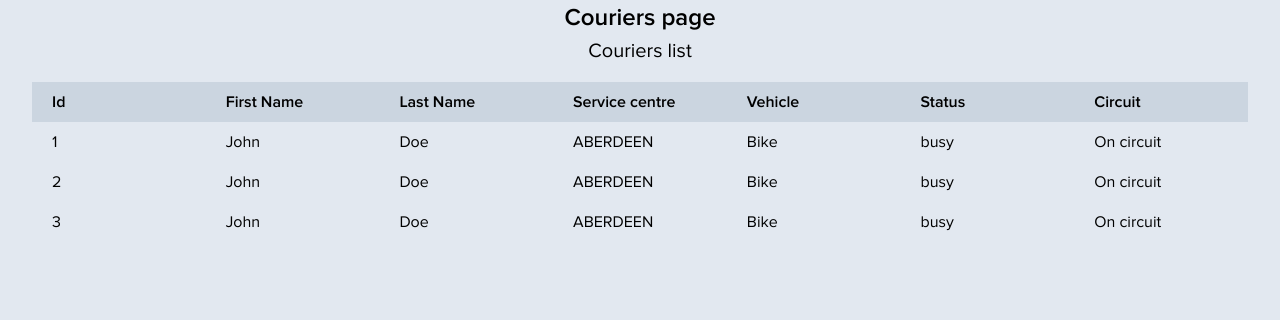
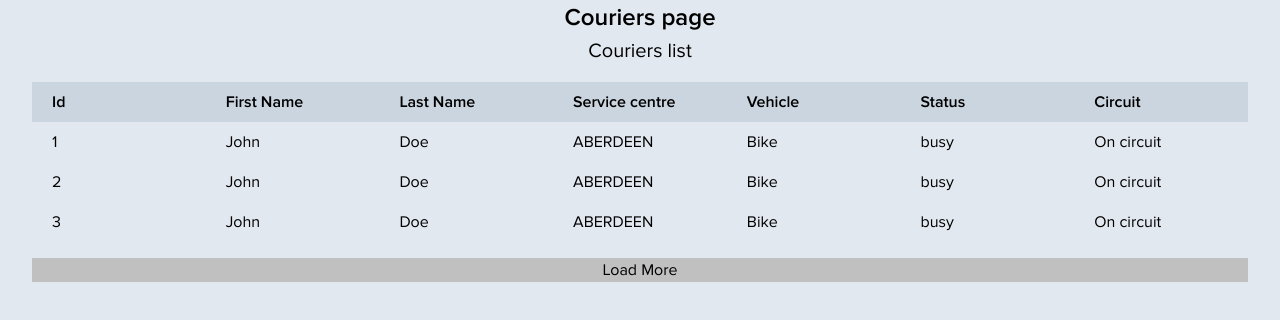
Before and after one commit to rkabaila/tailwind-workshop, a React (Create React App) app: page / in a window 1280 px wide. Shown: the top 320 px of the page. Built offline with nearby package versions, Linux system fonts and the light colour scheme.

Commit message:
added fifth task

```diff
--- a/src/App.tsx
+++ b/src/App.tsx
@@ -85,6 +85,7 @@ export const App = () => {
           </div>
         );
       })}
+      <button className="bg-silver my-4">Load More</button>
     </div>
   );
 };
--- a/tailwind.config.js
+++ b/tailwind.config.js
@@ -7,6 +7,9 @@ module.exports = {
       width: {
         "1/7": "14.2857%",
       },
+      colors: {
+        silver: "#c0c0c0",
+      },
     },
   },
 };
```
Also changed, not shown: 1 other file (tests, documents, lock files or other folders).
